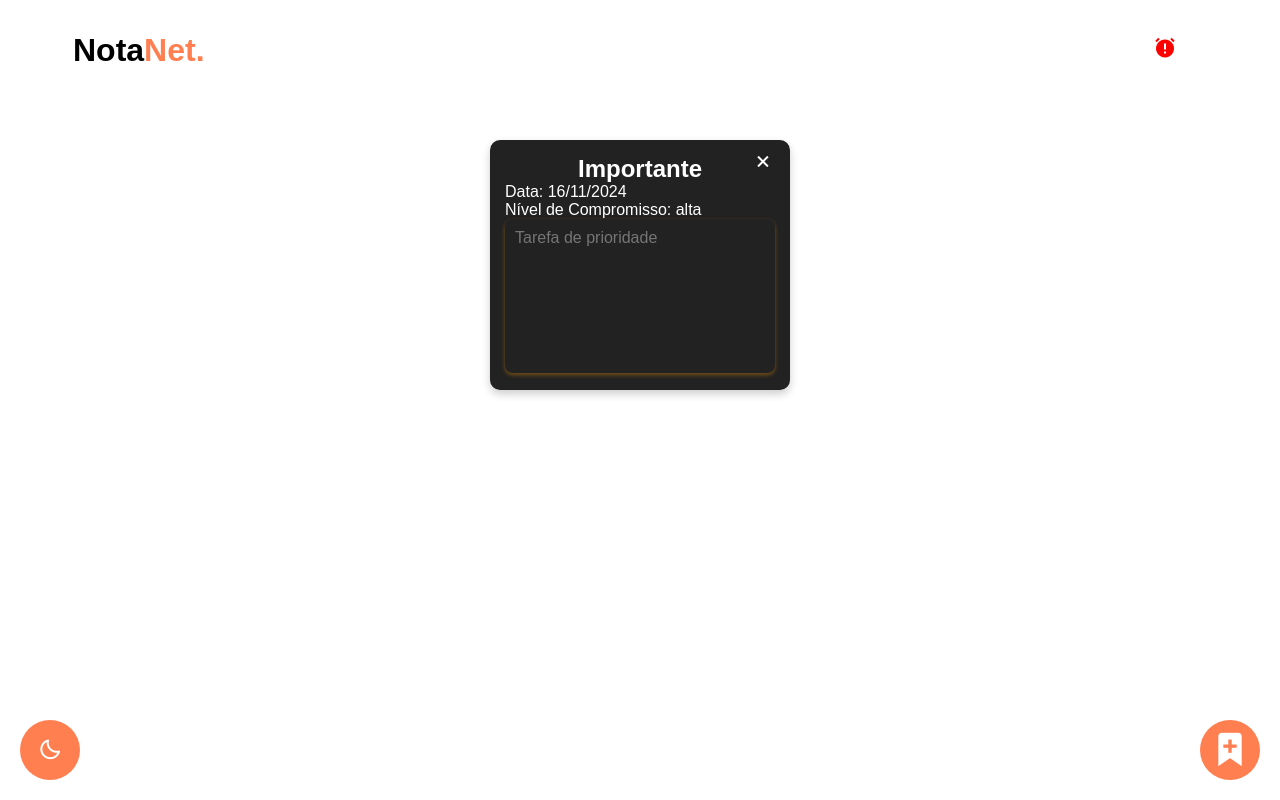
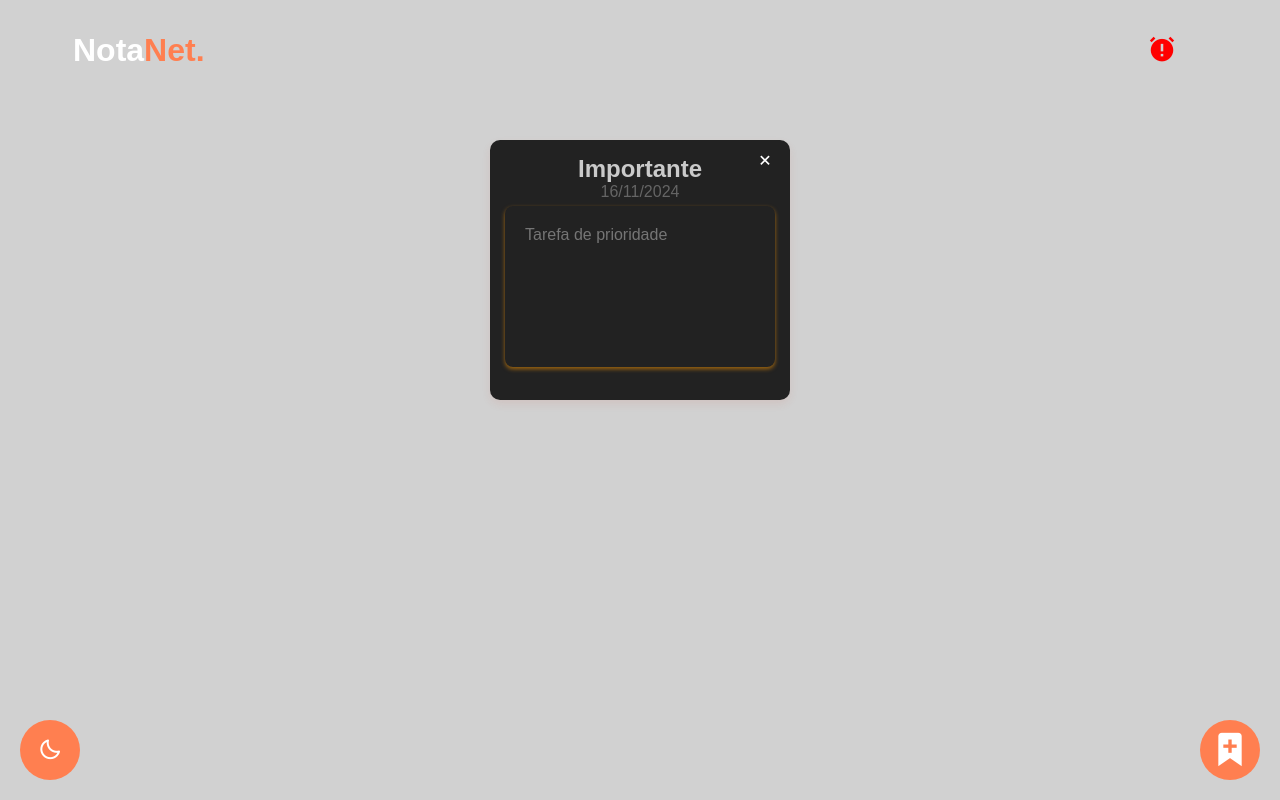
Before and after one commit to PedroVinicins/NotaNet, a plain HTML site: page public/index.html in a window 1280 px wide. Both pictures are taken after a click on the item 1165 px from the left and 50 px from the top of the page. Drawn offline with nearby package versions, Linux system fonts and the light colour scheme.

Commit message:
NotaNet 2024/11/16

```diff
--- a/public/css/style.css
+++ b/public/css/style.css
@@ -6,10 +6,9 @@
 }
 
 :root {
-  --background-color: #ffffff;
+  --background-color: #0000002e;
   --text-color: #ffffff;
-  --header-background: #000000;
-  --note-background: #2b2b2b;
+  --header-background: #ffffff;
   --note-text-color: white;
   --button-background: coral;
   --button-hover-background: coral;
@@ -20,9 +19,8 @@
   --background-color: #111;
   --text-color: #ffffff;
   --header-background: #ffffffc2;
-  --note-background: #131313;
   --note-text-color: #ffffff;
-  --button-background: rgba(255, 145, 0, 0.76);
+  --button-background: rgba(132, 105, 7, 0.234);
   --button-hover-background: rgba(253, 117, 68, 0.781);
   --scrollbar-thumb-color: #4B4453;
 }
@@ -66,6 +64,12 @@ h2{
     border: none;
     outline: none;
     text-align: center;
+    color: #ffffffc2;
+}
+
+p{
+  text-align: center;
+  color: #656565;
 }
 
 span {
@@ -73,8 +77,12 @@ span {
 }
 
 i, a, li {
-  font-size: x-large;
+  font-size: 20px;
   color: var(--text-color);
+}
+
+.bxs-alarm-exclamation{
+  font-size: 30px;
 }
 
 button {
@@ -146,7 +154,8 @@ button {
 }
 
 textarea, .Alertsy {
-  padding: 10px;
+  padding: 20px;
+  margin-top: 5px;
   outline: none;
   resize: none;
   border: none;
@@ -156,7 +165,7 @@ textarea, .Alertsy {
   height: 70%;
   color: var(--text-color);
   border-radius: 8px;
-  box-shadow: 0 2px 4px rgba(255, 153, 0, 0.377);
+  box-shadow: 0 2px 4px rgba(255, 153, 0, 0.571);
   transition: all 0.3s ease;
 }
 
@@ -178,16 +187,17 @@ textarea::-webkit-scrollbar-thumb, .Alertsy::-webkit-scrollbar-thumb {
   background-color: var(--scrollbar-thumb-color);
 }
 
+
 .item, .Alert {
   position: relative;
   width: 300px;
-  height: 250px;
+  height: 260px;
   margin: 10px;
+  padding: 15px;
   border-radius: 10px;
-  background-color: var(--note-background);
-  color: var(--note-text-color);
-  padding: 15px;
-  box-shadow: 0 4px 8px rgba(0, 0, 0, 0.2);
+  backdrop-filter: blur(12px);
+  color: white;
+  box-shadow: 0 4px 8px rgba(205, 74, 60, 0.1);
 }
 
 .remove, .remove-1 {
--- a/public/index.html
+++ b/public/index.html
@@ -6,6 +6,8 @@
   <link rel="stylesheet" media="(max-width: 600px)" href="/public/css/screen-view.css" />
   <link rel="stylesheet" href="https://cdnjs.cloudflare.com/ajax/libs/font-awesome/5.15.1/css/all.min.css" />
   <link href='https://unpkg.com/boxicons@2.1.4/css/boxicons.min.css' rel='stylesheet'>
+  <link rel="shortcut icon" href="/image.png" sizes="16x19" />
+
   <meta name="viewport" content="width=device-width, initial-scale=1.0">
   <title>NotaNet</title>
 </head>
@@ -14,6 +16,7 @@
     <h1>Nota<span>Net.</span></h1>
     <ul>
       <li class="noteAl"><a href="#" class="atext"><i class='bx bxs-alarm-exclamation'></i></a>
+
     </ul>
     <button id="theme-toggle" aria-label="Alternar tema"><i class='bx bx-moon'></i></button>
   </header>
@@ -27,7 +30,6 @@
     <div class="note">
       <h2 id="note-name"></h2>
       <p id="note-date"></p>
-      <p id="note-level"></p>
     </div>
   </div>
 
--- a/public/js/script.js
+++ b/public/js/script.js
@@ -7,10 +7,9 @@ const body = document.body;
 let items_db = JSON.parse(localStorage.getItem("items_db")) || [];
 const colors = {
   default: "coral",
-  noteAl: "#222",
+  noteAl: "#222 ",
 };
 
-// Função para gerar cores aleatórias (opcional)
 const randomColor = () => {
   const availableColors = ["#222"];
   return availableColors[Math.floor(Math.random() * availableColors.length)];
@@ -78,14 +77,13 @@ function addHTML(item, index) {
   div.innerHTML = `
     <span class="remove"><i class='bx bx-brush-alt bx-tada' style='color:#ffff'></i></span>
     <h2 contenteditable="true" class="note-name">${item.name}</h2>
-    <p class="note-date">Data: ${item.date}</p>
-    <p class="note-level">Nível de Compromisso: ${item.level}</p>
-    <textarea placeholder="Sua Tarefa" class="noteAl">${item.text}</textarea>
+    <p class="note-date"> ${item.date}</p>
+    <textarea placeholder="Tarefa" class="noteAl">${item.text}</textarea>
   `;
   content.appendChild(div);
 }
 
-// Função para criar HTML para um alerta
+//  alerta
 function addAlertHTML(item, index) {
   const div = document.createElement("div");
   div.classList.add("Alert");
@@ -95,8 +93,7 @@ function addAlertHTML(item, index) {
   div.innerHTML = `
     <span class="remove"><i class='bx bx-x'></i></span>
     <h2 contenteditable="true" class="note-name">${item.name}</h2>
-    <p class="note-date">Data: ${item.date}</p>
-    <p class="note-level">Nível de Compromisso: ${item.level}</p>
+    <p class="note-date">${item.date}</p>
     <textarea placeholder="Tarefa de prioridade" class="Alertsy">${item.text}</textarea>
   `;
 
@@ -104,7 +101,6 @@ function addAlertHTML(item, index) {
 }
 
 function addEvents() {
-  // Evento para capturar cliques nos botões de remoção
   content.addEventListener("click", (e) => {
     if (e.target.closest(".remove")) {
       const parent = e.target.closest("[data-index]");
@@ -152,6 +148,7 @@ function verifyNulls() {
 }
 
 // Verificação do tema dark
+// Salvar a preferência do usuário no localStorage
 if (localStorage.getItem('dark-theme') === 'true') {
   body.classList.add('dark-theme');
 }
@@ -159,7 +156,6 @@ if (localStorage.getItem('dark-theme') === 'true') {
 themeToggle.addEventListener('click', () => {
   body.classList.toggle('dark-theme');
 
-  // Salvar a preferência do usuário no localStorage
   localStorage.setItem('dark-theme', body.classList.contains('dark-theme'));
 });
 
```
Also changed, not shown: image.png (added).
